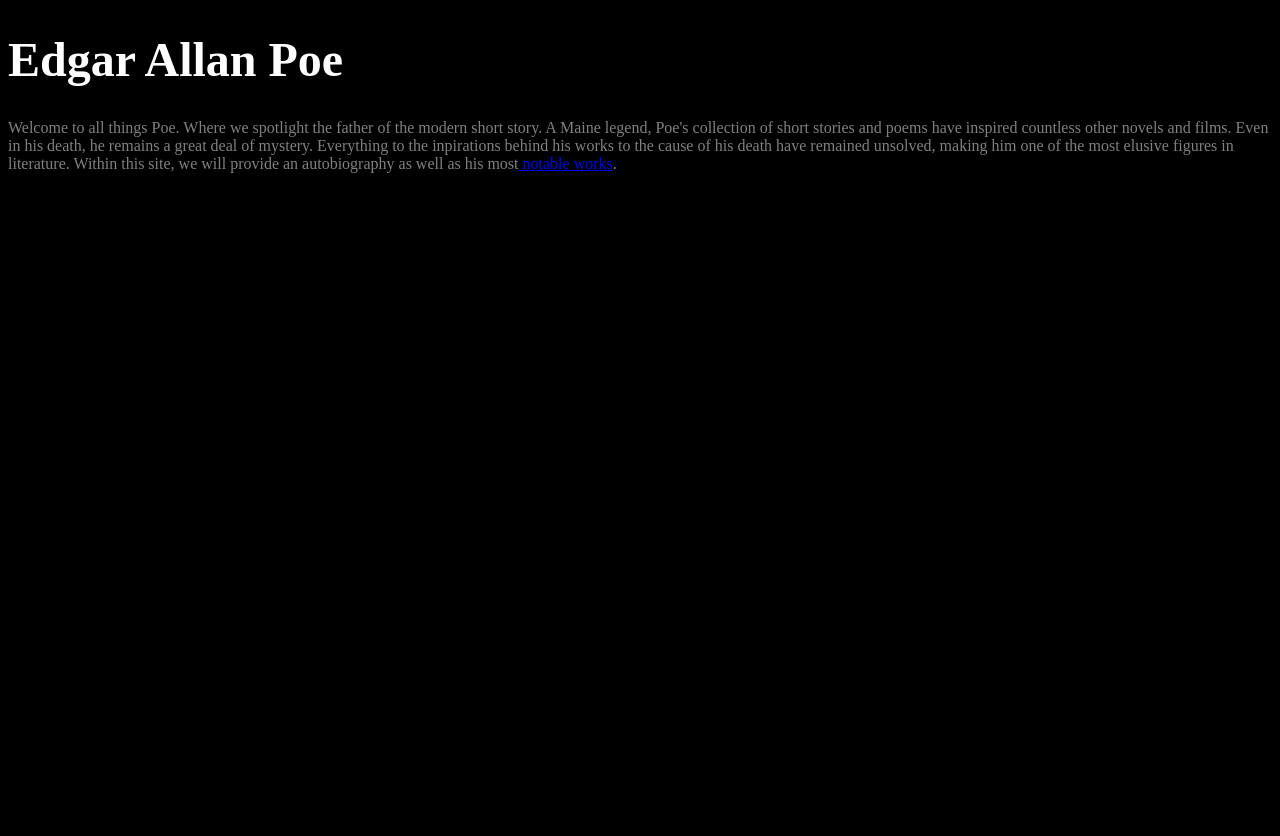
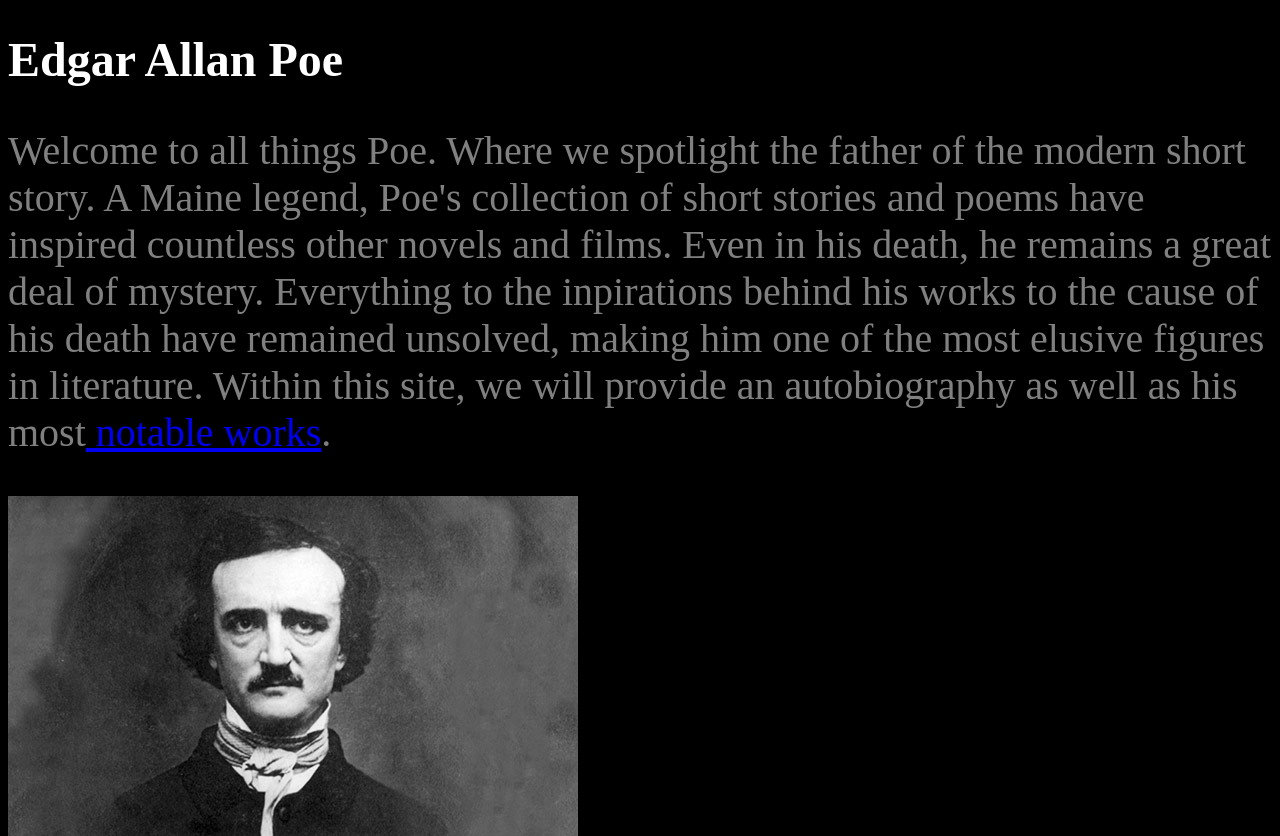
Before and after one commit to nazb2/nazb2.github.io, a plain HTML site: page index.html in a window 1280 px wide. Before the commit the page ends 800 px from the top, so only its background shows below. Drawn offline with Linux system fonts and the light colour scheme.

Commit message:
Update index.html

```diff
--- a/index.html
+++ b/index.html
@@ -12,5 +12,12 @@
    <p>Welcome to all things Poe. Where we spotlight the father of the modern short story. A Maine legend, Poe's collection of  short stories and poems
 have inspired countless other novels and films. Even in his death, he remains a great deal of mystery. Everything to the inpirations behind his works to the cause of his death have remained unsolved,
 making him one of the most elusive figures in literature. Within this site, we will provide an autobiography as well as his most<a href="https://nazb2.github.io/works.html"> notable works</a>.</p>
+<style>
+img  {float: left;}
+	</style>
+<img src="Poe-1.jpg" alt="Edgar Allan Poe-Author" />
+	<style>
+	p {font-size:250%;}
+	<style>
 <body>
 </html>
```
